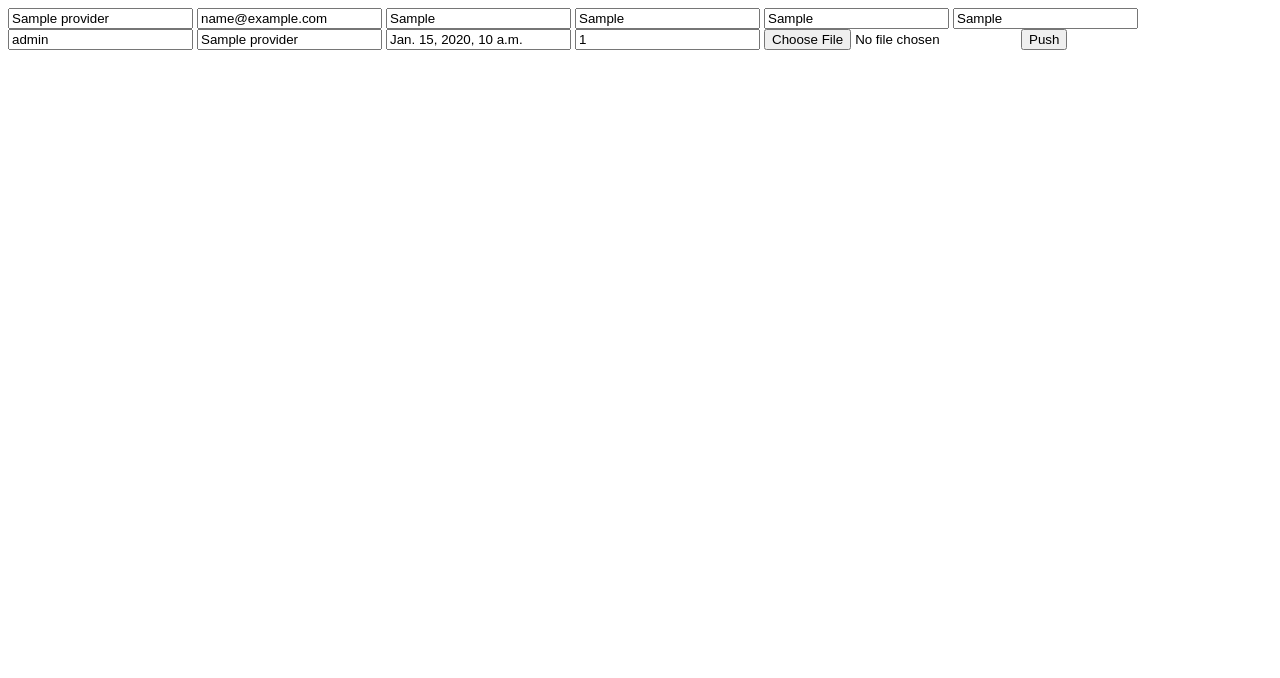
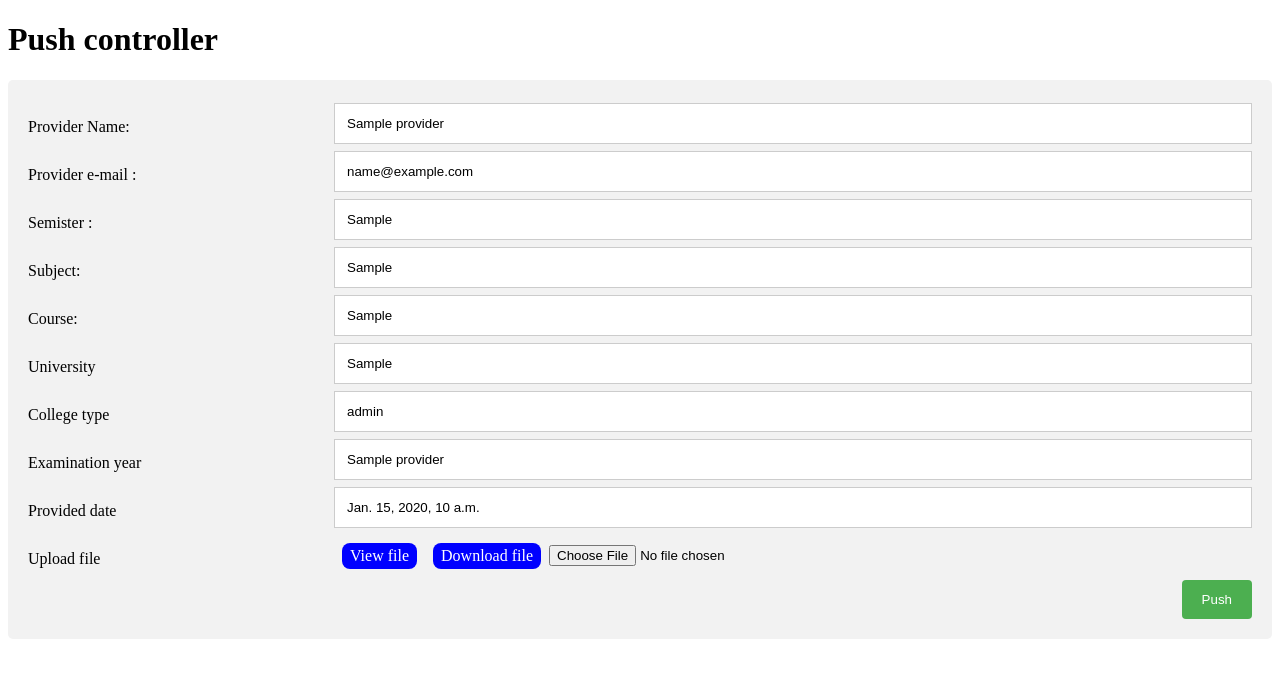
Before and after one commit to vignesh-cloud-prog/QP, a Django app: page /push/ in a window 1280 px wide. Shown: the top 678 px of the page. Run offline with Django 3.2, Linux system fonts and the light colour scheme; tables that the repository leaves empty hold one stand-in row (values such as "Sample post").

Commit message:
fixed css
Signed-off-by: vignesh-cloud-prog <vigneshun80@gmail.com>

```diff
--- a/question_papers/views.py
+++ b/question_papers/views.py
@@ -132,6 +132,8 @@ def pushed(request):
 
         )
 
+
+
         return render(request,'question_papers/push.html',)
 
 def search(request):
--- /dev/null
+++ b/static/question_papers/push.css
@@ -0,0 +1,82 @@
+*{
+    box-sizing: border-box;
+}
+#id{
+    display: none;
+}
+input[type=text], select, textarea{
+    width: 100%;
+    padding: 12px;
+    border: 1px solid #ccc;
+    resize: vertical;
+}
+label{
+    padding: 12px 12px 12px 0;
+    display: inline-block;
+}
+button[type=submit]{
+    background-color: #4CAF50;
+    color: white;
+    padding: 12px 20px;
+    border: none;
+    border-radius: 4px;
+    cursor: pointer;
+   align-self: flex-end;
+
+}
+button[type=submit]:hover{
+    background-color: #45a049;
+}
+.container{
+    display: flex;
+    flex-direction: column;
+    border-radius: 5px;
+    background-color: #f2f2f2;
+    padding: 20px;
+}
+.col-25{
+    float: left;
+    width: 25%;
+    margin-top: 6px;
+}
+.col-75{
+    float: right;
+    width: 75%;
+    clear: both;
+}
+.row{
+    display: flex;
+    align-items: center;
+
+}
+.row::after{
+    content: "";
+    display: table;
+    clear: both;
+}
+.file{
+    text-decoration: none;
+    color:white;
+    background-color: blue ;
+    border-radius: 8px;
+    padding: 4px 8px;
+    margin: 4px 8px;
+}
+.files{
+    display: flex;
+    align-items: center;
+}
+@media screen and (max-width:600px){
+    .col-25, .col-75, button[type=submit]{
+        width:100%;
+        margin-top: 0;
+
+    }
+    .row{
+        flex-direction: column;
+    }
+    .files{
+        flex-direction: column;
+        align-items: flex-start;
+    }
+}
--- a/templates/question_papers/push.html
+++ b/templates/question_papers/push.html
@@ -1,11 +1,17 @@
+{% load static %}
 <!DOCTYPE html>
 <html lang="en">
+
 <head>
     <meta charset="UTF-8">
     <meta name="viewport" content="width=device-width, initial-scale=1.0">
     <title>push</title>
+    <link rel="stylesheet" href="{%static 'question_papers/push.css'%}">
+
 </head>
+
 <body>
+    <h1>Push controller</h1>
     {% for push in pushes %}
     <form action="pushed" method="POST">{% csrf_token %}
         <!-- <div class="titles"> -->
@@ -33,19 +39,113 @@
         <!-- <center name="email">sent by {{push.email}}</center> -->
         <!-- <center name= "date">sent by at {{push.provide_date}}</center> -->
         <!-- </p> -->
+        <div class="container">
+            <input id="id" type="text" name="id" value="{{push.id}}">
+            <div class="row">
+                <div class="col-25">
+                    <label for="provider">Provider Name:</label>
+
+                </div>
+                <div class="col-75">
                     <input type="text" name="pro" value="{{push.name}}">
+
+                </div>
+            </div>
+            <div class="row">
+                <div class="col-25">
+                    <label for="pro-email">Provider e-mail :</label>
+
+                </div>
+                <div class="col-75">
                     <input type="text" name="email" value="{{push.email}}">
+
+                </div>
+            </div>
+            <div class="row">
+                <div class="col-25">
+                    <label for="semister">Semister :</label>
+
+                </div>
+                <div class="col-75">
                     <input type="text" name="semister" value="{{push.sem}}">
+
+                </div>
+            </div>
+            <div class="row">
+                <div class="col-25">
+                    <label for="subject">Subject: </label>
+
+                </div>
+                <div class="col-75">
                     <input type="text" name="subject" value="{{push.sub}}">
+
+                </div>
+            </div>
+            <div class="row">
+                <div class="col-25">
+                    <label for="course">Course: </label>
+
+                </div>
+                <div class="col-75">
                     <input type="text" name="course" value="{{push.claass}}">
+
+                </div>
+            </div>
+            <div class="row">
+                <div class="col-25">
+                    <label for="university">University</label>
+
+                </div>
+                <div class="col-75">
                     <input type="text" name="university" value="{{push.board}}">
+
+                </div>
+            </div>
+            <div class="row">
+                <div class="col-25">
+                    <label for="college">College type</label>
+
+                </div>
+                <div class="col-75">
                     <input type="text" name="college" value="{{push.level}}">
+
+                </div>
+            </div>
+            <div class="row">
+                <div class="col-25">
+                    <label for="examination">Examination year</label>
+
+                </div>
+                <div class="col-75">
                     <input type="text" name="examination" value="{{push.papertitle}}">
+
+                </div>
+            </div>
+            <div class="row">
+                <div class="col-25">
+                    <label for="date">Provided date</label>
+
+                </div>
+                <div class="col-75">
                     <input type="text" name="date" value="{{push.provide_date}}">
-    <input type="text" name="id" value="{{push.id}}">
+
+                </div>
+            </div>
+            <div class="row">
+                <div class="col-25">
+                    <label for="upload">Upload file</label>
+                </div>
+                <div class="col-75 files" >
+                    <a class="file" href="{{push.doc.url}}">View file</a>
+                    <a class="file" download href="{{push.doc.url}}">Download file</a>
                     <input type="file" name="paper">
-    <!-- <input type="text" value="{{push.name}}"> -->
+                </div>
+
+            </div>
             <button type="submit">Push</button>
+
+        </div>
+
     </form>
     {% endfor %}
 
@@ -53,4 +153,5 @@
 
 
 </body>
+
 </html>
```
Also changed, not shown: qp/settings.py (+3 -14 lines), static/question_papers/qp.css (+123 -134 lines), static/question_papers/share.js (added, +46 -0 lines), templates/question_papers/contact.html (+14 -14 lines), templates/question_papers/navigation.html (+25 -25 lines), templates/question_papers/provide.html (+0 -17 lines), static/question_papers/images/favicon.png (added), 1 other file. Lines whose indentation alone changed are shown as unchanged.
